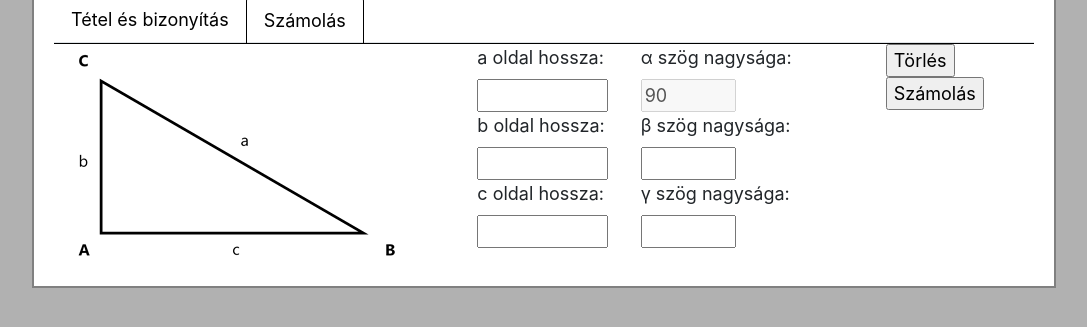
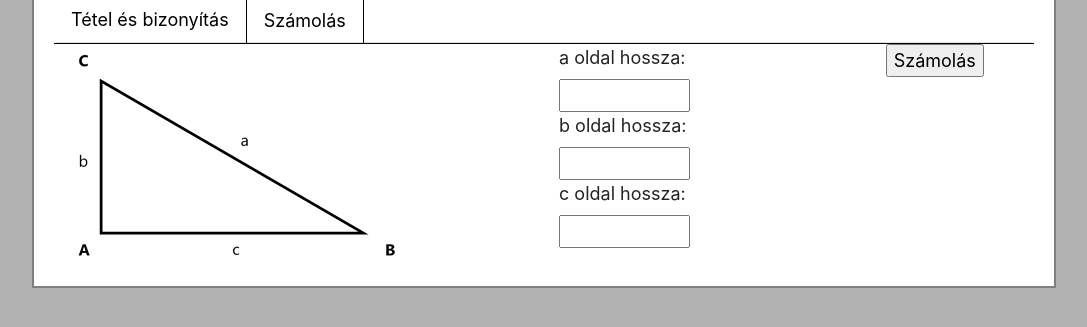
Before and after one commit to MagyarDani/KompProgProject1-, a plain HTML site: page szamolas.html in a window 1280 px wide. Shown: the part 73-400 px from the top of the page, without its empty margins (96-1183 px from the left). Drawn offline with nearby package versions, Linux system fonts and the light colour scheme.

```diff
--- a/szamolas.html
+++ b/szamolas.html
@@ -26,10 +26,10 @@
     <main>
         <div class="container-fluid">
             <div class="row">
-                <div class="col-lg-12 col-xl-5">
+                <div class="col-lg-12 col-xl-6">
                     <img src="haromszog.png">
                 </div>
-                <div class="col-lg-12 col-xl-2">
+                <div class="col-lg-12 col-xl-4">
                     <form>
                         <label>a oldal hossza:</label><br>
                         <input type="number" id="a_oldal" name="a_oldal" min="1" max="99999" maxlength="5"><br>
@@ -38,18 +38,9 @@
                         <label>c oldal hossza:</label><br>
                         <input type="number" id="c_oldal" name="c_oldal" min="1" max="99999" maxlength="5"><br>
                 </div>
-                <div class="col-lg-12 col-xl-3">
-                        <label>α szög nagysága:</label><br>
-                        <input type="number" id="a_szog" name="a_szog" min="1" max="90" value="90" disabled maxlength="2"><br>
-                        <label>β szög nagysága:</label><br>
-                        <input type="number" id="b_szog" name="b_szog" min="1" max="89" maxlength="2"><br>
-                        <label>γ szög nagysága:</label><br>
-                        <input type="number" id="c_szog" name="c_szog" min="1" max="89" maxlength="2"><br>
-                </div>
                 <div class="col-lg-12 col-xl-2">
-                          <input type="reset" id="reset" name="reset" value="Törlés">
-                          <input type="submit" id="submit" name="submit" value="Számolás">
-                      </form>
+                        <input type="button" id="szamolas" name="szamolas" value="Számolás" onclick="Szamolas()">
+                    </form>
                 </div>
             </div>
         </div>
@@ -58,5 +49,6 @@
 
     </footer>
     </div>
+    <script src="szamolas.js"></script>
 </body>
 </html>
```
